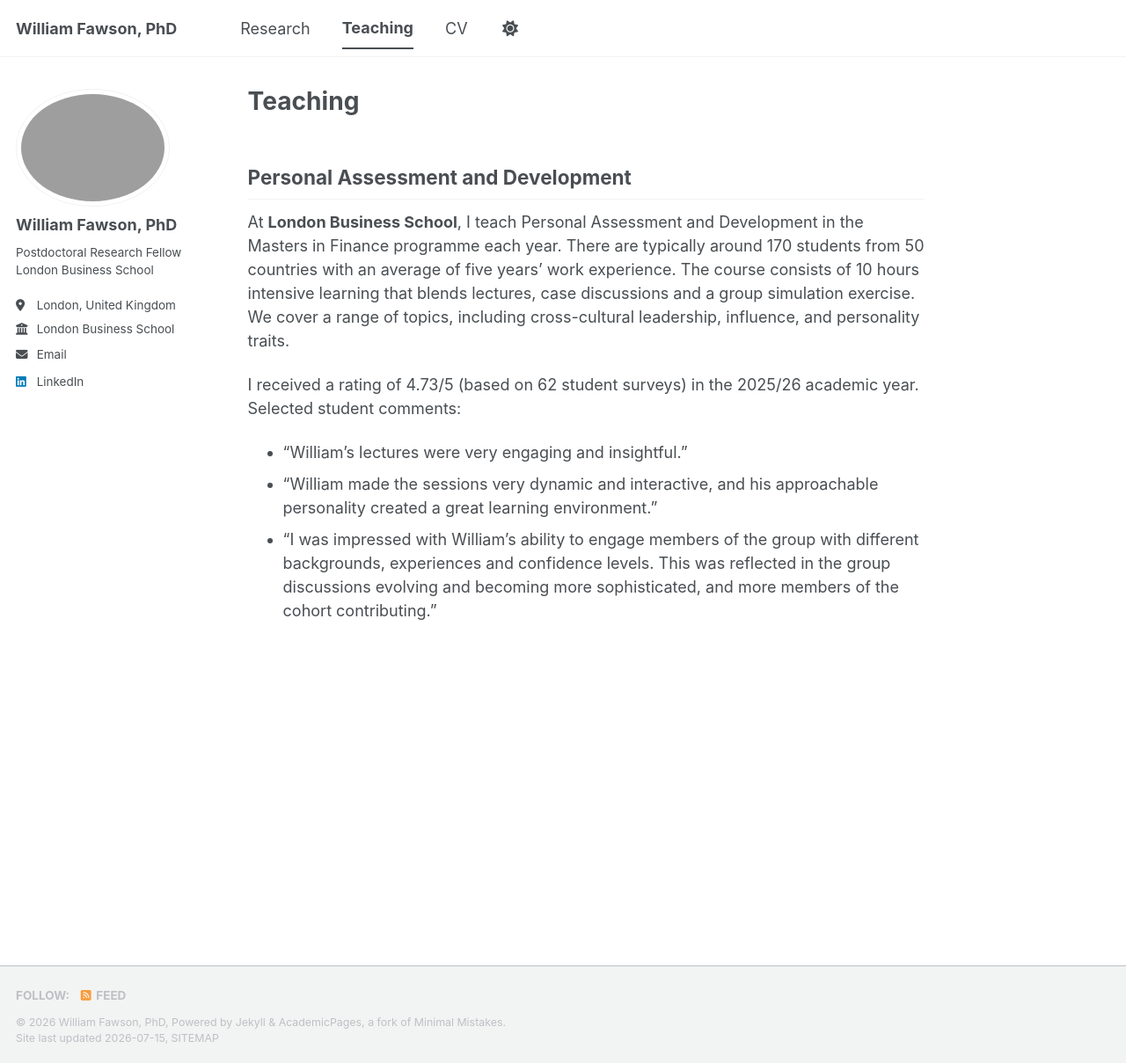
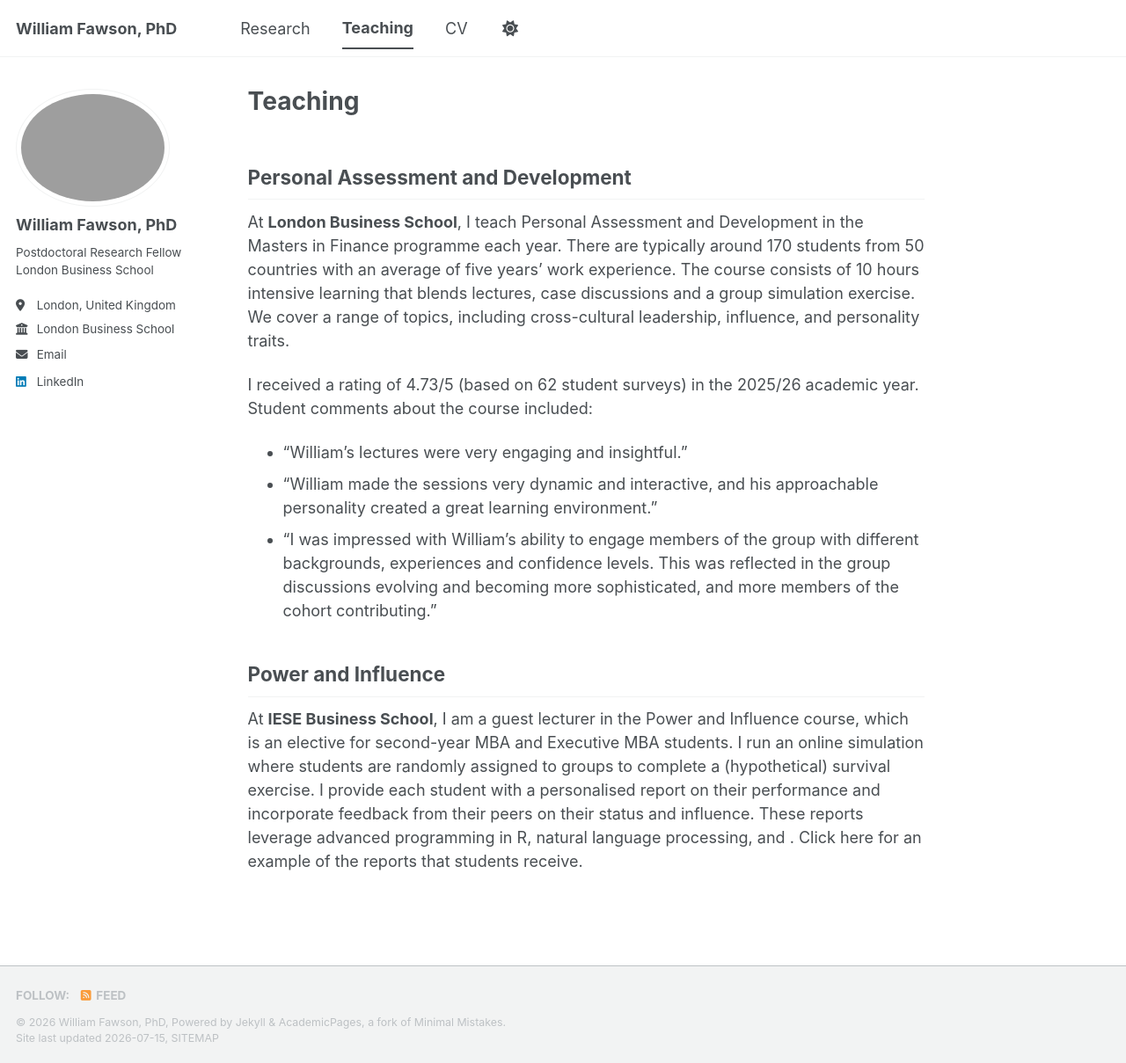
Before and after one commit to williamfawson/williamfawson.github.io, a Jekyll site: the page built from _pages/teaching.md, in a window 1280 px wide and 1209 px high. Shown: the whole window at 88% size. Built offline with Jekyll 4.4.1, drawn with Linux system fonts in a browser that asks for light colours; a style sheet for code colours, icons or effects is not loaded.

Commit message:
Update teaching.md

```diff
--- a/_pages/teaching.md
+++ b/_pages/teaching.md
@@ -8,7 +8,10 @@ author_profile: true
 ## Personal Assessment and Development
 At **London Business School**, I teach Personal Assessment and Development in the Masters in Finance programme each year. There are typically around 170 students from 50 countries with an average of five years' work experience. The course consists of 10 hours intensive learning that blends lectures, case discussions and a group simulation exercise. We cover a range of topics, including cross-cultural leadership, influence, and personality traits.
 
-I received a rating of 4.73/5 (based on 62 student surveys) in the 2025/26 academic year. Selected student comments:
+I received a rating of 4.73/5 (based on 62 student surveys) in the 2025/26 academic year. Student comments about the course included:
 - "William's lectures were very engaging and insightful."
 - "William made the sessions very dynamic and interactive, and his approachable personality created a great learning environment."
 - "I was impressed with William's ability to engage members of the group with different backgrounds, experiences and confidence levels. This was reflected in the group discussions evolving and becoming more sophisticated, and more members of the cohort contributing."
+
+## Power and Influence
+At **IESE Business School**, I am a guest lecturer in the Power and Influence course, which is an elective for second-year MBA and Executive MBA students. I run an online simulation where students are randomly assigned to groups to complete a (hypothetical) survival exercise. I provide each student with a personalised report on their performance and incorporate feedback from their peers on their status and influence. These reports leverage advanced programming in R, natural language processing,  and . Click here for an example of the reports that students receive.
```
